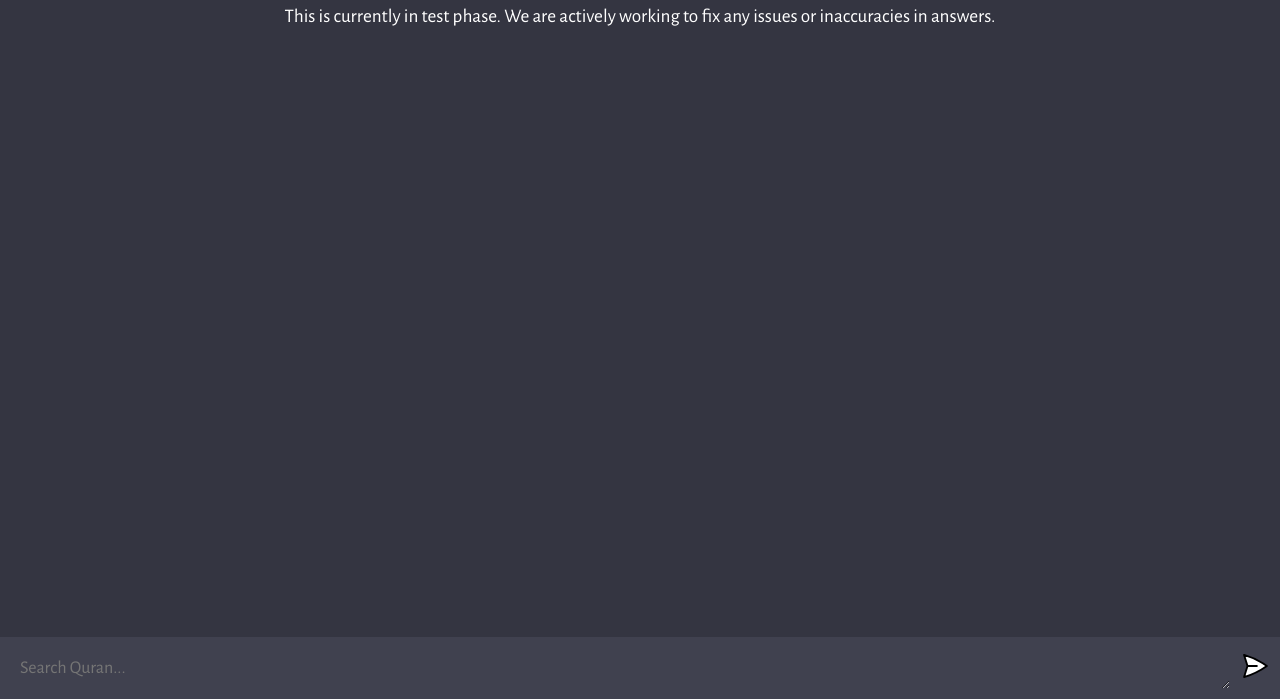
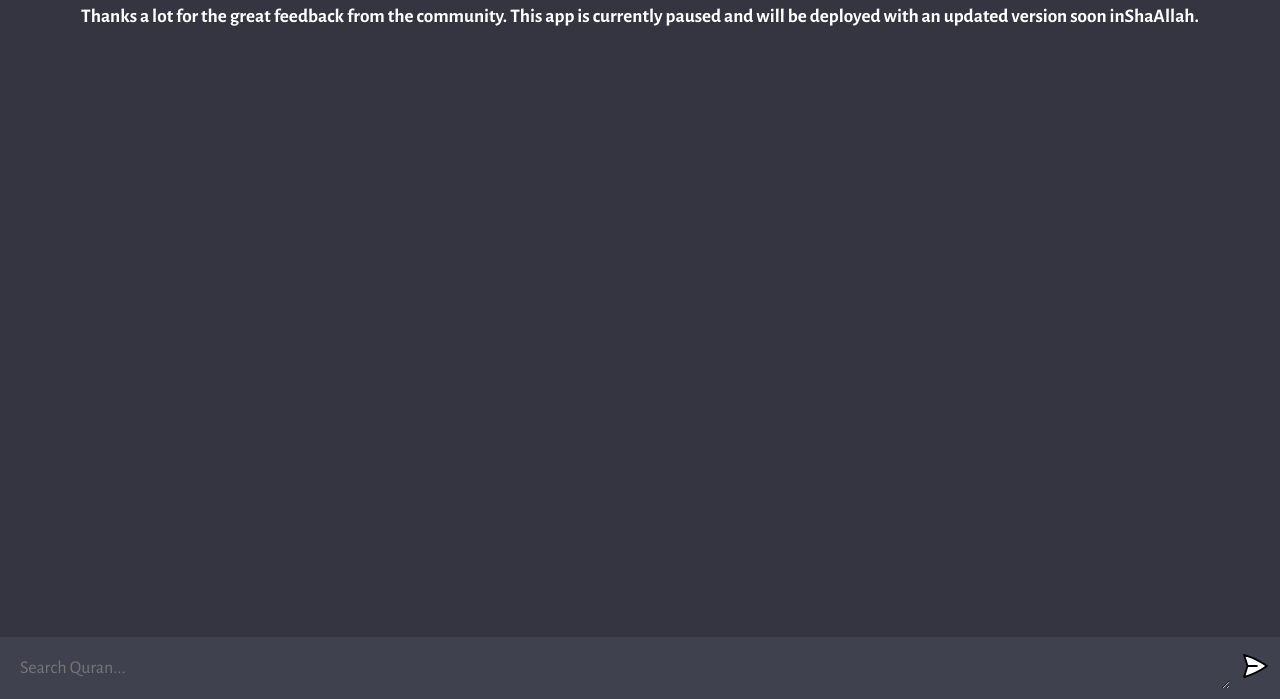
Before and after one commit to misbahsy/tafsir_semantic_search, a website built with Vite: page client/index.html in a window 1280 px wide. Shown: the part 101-800 px from the top of the page. Built offline with nearby package versions, Linux system fonts and the light colour scheme.

Commit message:
pause notice

```diff
--- a/client/index.html
+++ b/client/index.html
@@ -19,7 +19,7 @@
   <body>
     <div id="app">
       <h1 id="main_heading">Ask Quran (powered by AI)</h1>
-      <p id="description">This is currently in test phase. We are actively working to fix any issues or inaccuracies in answers.</p>
+      <h2 id="description">Thanks a lot for the great feedback from the community. This app is currently paused and will be deployed with an updated version soon inShaAllah.</h2>
       <div id="chat_container"></div>
       <form>
         <textarea name="prompt" rows="1" cols="1" placeholder="Search Quran..."></textarea>
```
